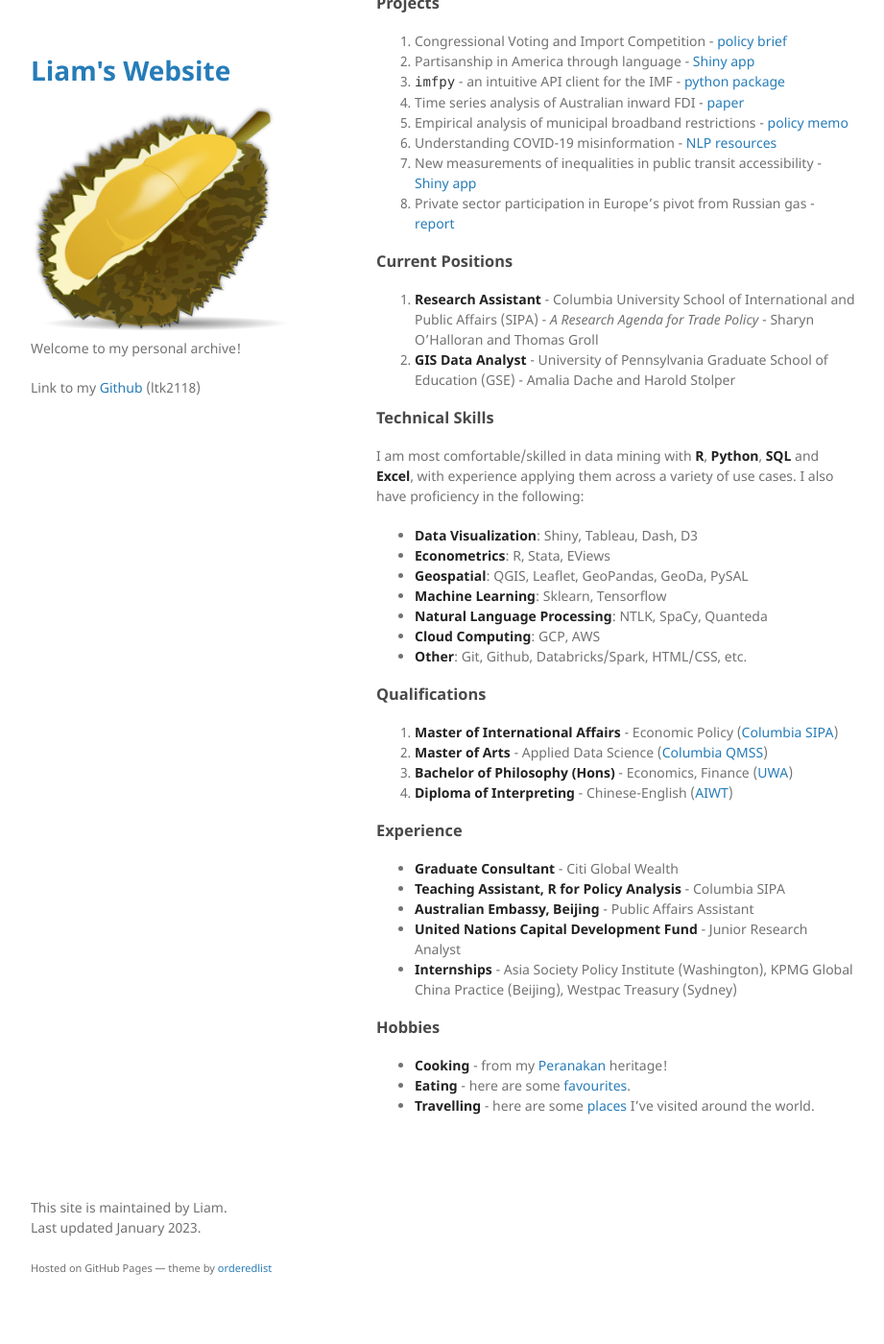
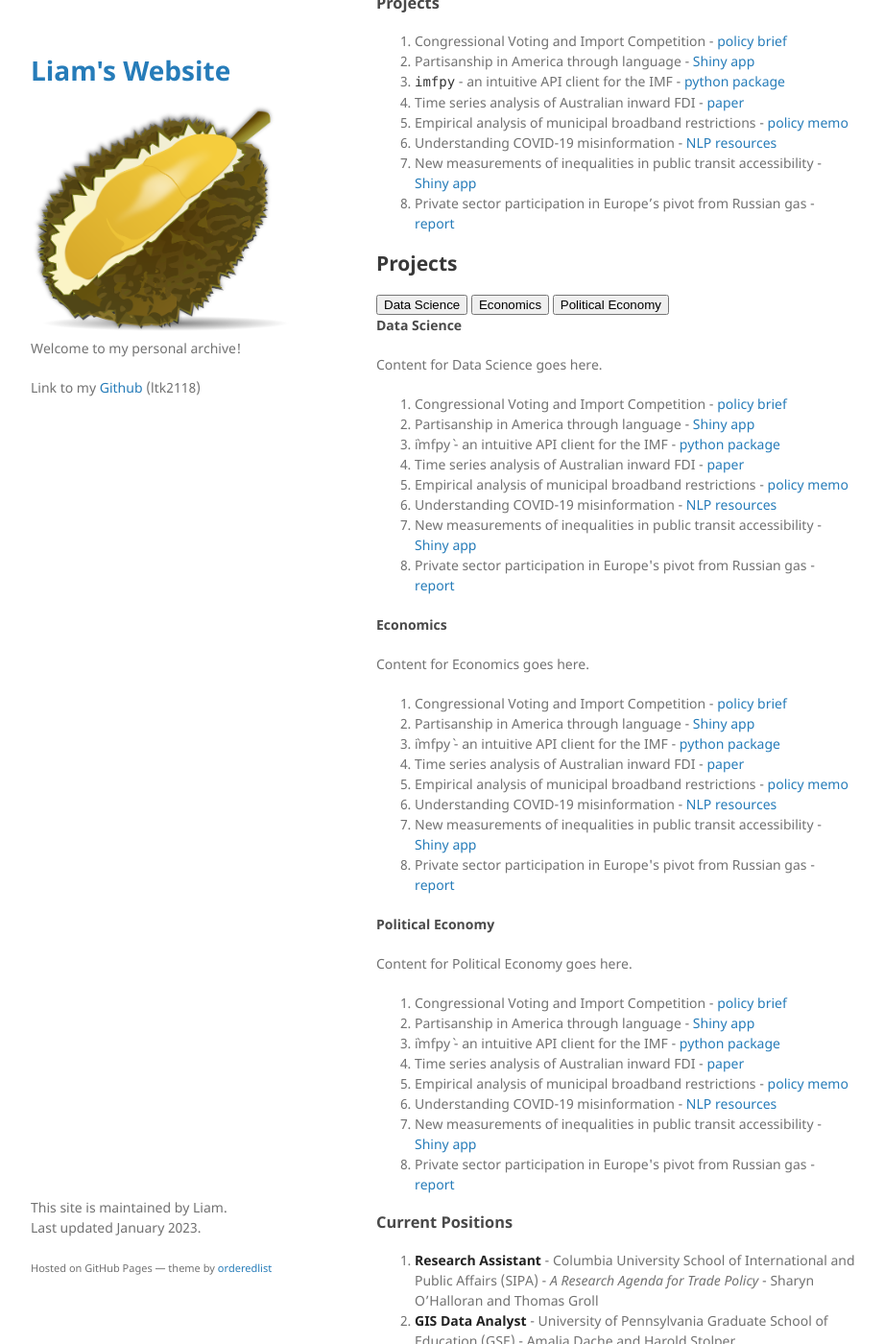
Before and after one commit to liamtk/liamtk.github.io, a Jekyll site: the page built from index.md, in a window 1280 px wide and 1400 px high, scrolled down 336 px. Shown: the whole window at 96% size, without its empty margins (178-1099 px from the left). Built offline with Jekyll 4.4.1, drawn with Linux system fonts in a browser that asks for light colours; our own code applies the rules of GitHub Pages for plain Markdown files.

Commit message:
update index.md

```diff
--- a/index.md
+++ b/index.md
@@ -20,6 +20,79 @@ I'm a Columbia [SIPA](https://www.sipa.columbia.edu/)-[QMSS](https://www.qmss.co
 6. Understanding COVID-19 misinformation - [NLP resources](pages/covid_misinfo.md)
 7. New measurements of inequalities in public transit accessibility - [Shiny app](https://ltk2118.shinyapps.io/nyc-transit/)
 8. Private sector participation in Europe's pivot from Russian gas - [report](pages/citi.md)
+
+
+
+## Projects
+
+<div class="tabs">
+  <button class="tab-btn" onclick="openTab(event, 'Data Science')">Data Science</button>
+  <button class="tab-btn" onclick="openTab(event, 'Economics')">Economics</button>
+  <button class="tab-btn" onclick="openTab(event, 'Political Economy')">Political Economy</button>
+</div>
+<div id="Data Science" class="tab-content">
+  <h4>Data Science</h4>
+  <p>Content for Data Science goes here.</p>
+  	<ol>
+  <li>Congressional Voting and Import Competition - <a href="pages/congress_trade.md">policy brief</a></li>
+  <li>Partisanship in America through language - <a href="https://newsapp-for-newsroom.shinyapps.io/partisanship-in-america/">Shiny app</a></li>
+  <li>`imfpy` - an intuitive API client for the IMF - <a href="pages/imfpy.md">python package</a></li>
+  <li>Time series analysis of Australian inward FDI - <a href="pages/fdi.md">paper</a></li>
+  <li>Empirical analysis of municipal broadband restrictions - <a href="pages/broadband.md">policy memo</a></li>
+  <li>Understanding COVID-19 misinformation - <a href="pages/covid_misinfo.md">NLP resources</a></li>
+  <li>New measurements of inequalities in public transit accessibility - <a href="https://ltk2118.shinyapps.io/nyc-transit/">Shiny app</a></li>
+  <li>Private sector participation in Europe's pivot from Russian gas - <a href="pages/citi.md">report</a></li>
+</ol>
+
+
+</div>
+
+<div id="Economics" class="tab-content">
+  <h4>Economics</h4>
+  <p>Content for Economics goes here.</p>
+      	<ol>
+  <li>Congressional Voting and Import Competition - <a href="pages/congress_trade.md">policy brief</a></li>
+  <li>Partisanship in America through language - <a href="https://newsapp-for-newsroom.shinyapps.io/partisanship-in-america/">Shiny app</a></li>
+  <li>`imfpy` - an intuitive API client for the IMF - <a href="pages/imfpy.md">python package</a></li>
+  <li>Time series analysis of Australian inward FDI - <a href="pages/fdi.md">paper</a></li>
+  <li>Empirical analysis of municipal broadband restrictions - <a href="pages/broadband.md">policy memo</a></li>
+  <li>Understanding COVID-19 misinformation - <a href="pages/covid_misinfo.md">NLP resources</a></li>
+  <li>New measurements of inequalities in public transit accessibility - <a href="https://ltk2118.shinyapps.io/nyc-transit/">Shiny app</a></li>
+  <li>Private sector participation in Europe's pivot from Russian gas - <a href="pages/citi.md">report</a></li>
+</ol>
+</div>
+
+<div id="Political Economy" class="tab-content">
+  <h4>Political Economy</h4>
+  <p>Content for Political Economy goes here.</p>
+      	<ol>
+  <li>Congressional Voting and Import Competition - <a href="pages/congress_trade.md">policy brief</a></li>
+  <li>Partisanship in America through language - <a href="https://newsapp-for-newsroom.shinyapps.io/partisanship-in-america/">Shiny app</a></li>
+  <li>`imfpy` - an intuitive API client for the IMF - <a href="pages/imfpy.md">python package</a></li>
+  <li>Time series analysis of Australian inward FDI - <a href="pages/fdi.md">paper</a></li>
+  <li>Empirical analysis of municipal broadband restrictions - <a href="pages/broadband.md">policy memo</a></li>
+  <li>Understanding COVID-19 misinformation - <a href="pages/covid_misinfo.md">NLP resources</a></li>
+  <li>New measurements of inequalities in public transit accessibility - <a href="https://ltk2118.shinyapps.io/nyc-transit/">Shiny app</a></li>
+  <li>Private sector participation in Europe's pivot from Russian gas - <a href="pages/citi.md">report</a></li>
+</ol>
+</div>
+
+
+<script>
+  function openTab(evt, tabName) {
+    var i, tabcontent, tablinks;
+    tabcontent = document.getElementsByClassName("tab-content");
+    for (i = 0; i < tabcontent.length; i++) {
+      tabcontent[i].style.display = "none";
+    }
+    tablinks = document.getElementsByClassName("tab-btn");
+    for (i = 0; i < tablinks.length; i++) {
+      tablinks[i].className = tablinks[i].className.replace(" active", "");
+    }
+    document.getElementById(tabName).style.display = "block";
+    evt.currentTarget.className += " active";
+  }
+</script>
 
 
 
```
